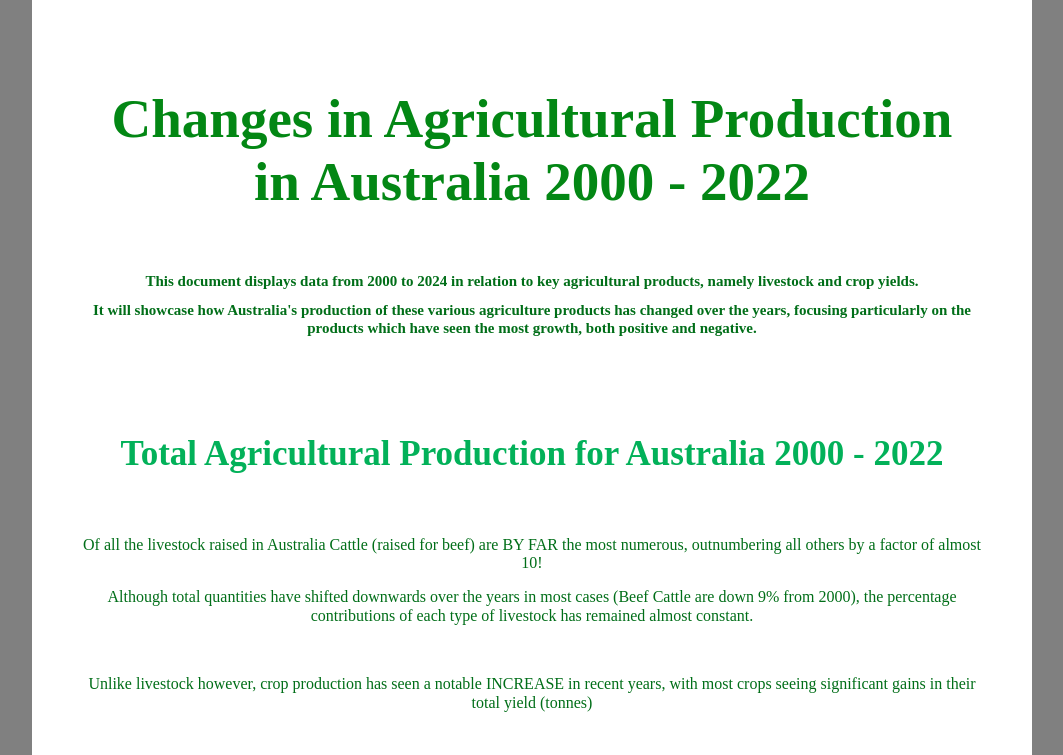
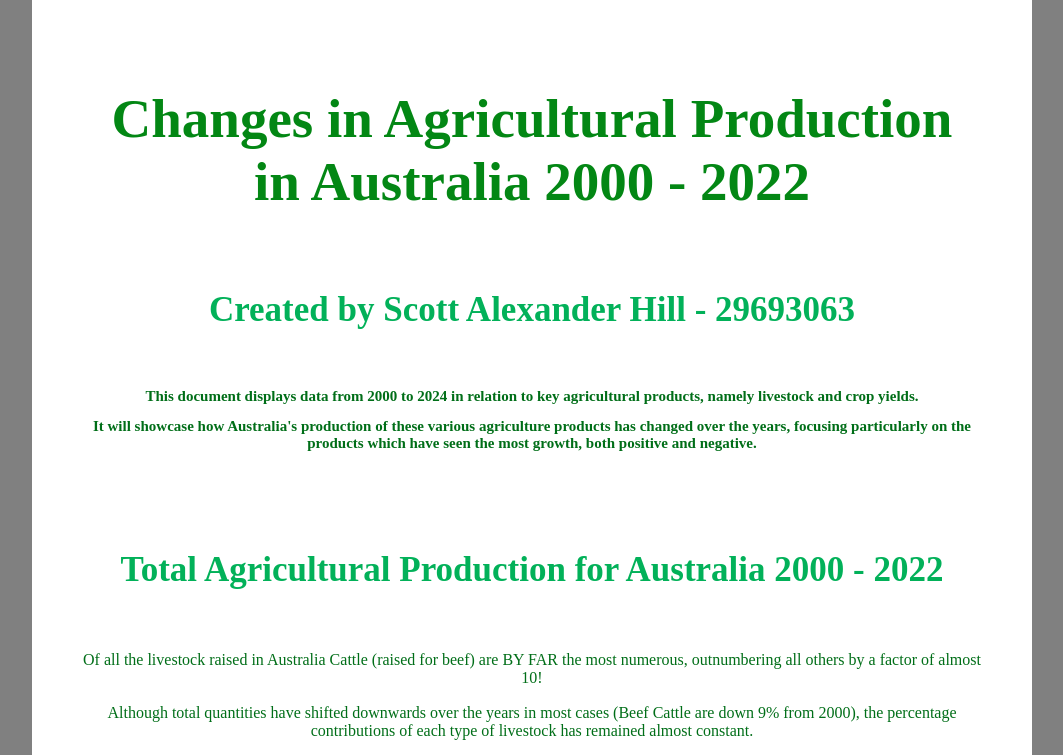
Before and after one commit to shil0010/FIT3179-DataVis2-ScottHill, a plain HTML site: page index.html in a window 1280 px wide. Shown: the top 755 px of the page, without its empty margins (108-1171 px from the left). Drawn offline with nearby package versions, Linux system fonts and the light colour scheme; a script that the page names is missing.

Commit message:
Update index.html

```diff
--- a/index.html
+++ b/index.html
@@ -27,6 +27,7 @@
         <div class="pure-g">
             <div class="pure-u-1">
                 <h1>Changes in Agricultural Production in Australia 2000 - 2022</h1>
+                <h3>Created by Scott Alexander Hill - 29693063</h3>
             </div>
         </div>
         <!-- general info section-->
```
